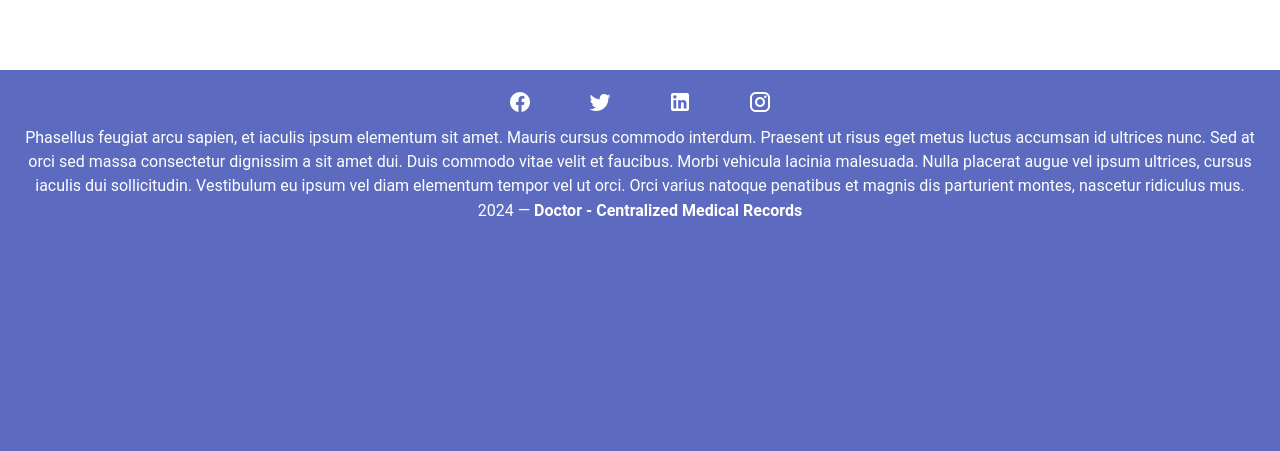
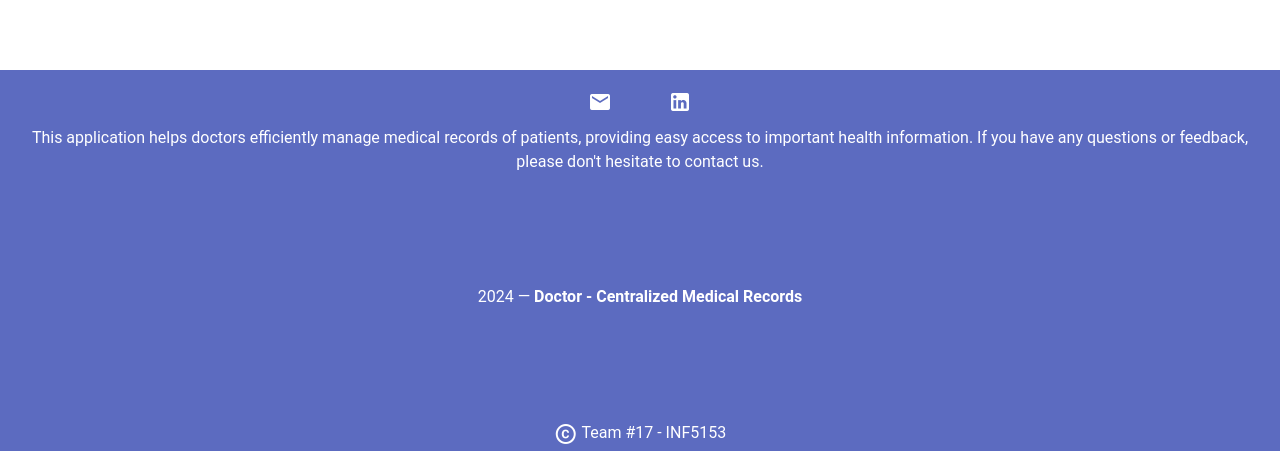
Before and after one commit to CyberFery/med, a Vue app in the folder frontend/: page / in a window 1280 px wide. Shown: the part 346-797 px from the top of the page. Built offline with nearby package versions, Linux system fonts and the light colour scheme.

Commit message:
Update Footer component with new icons and project description

```diff
--- a/frontend/src/components/Footer.vue
+++ b/frontend/src/components/Footer.vue
@@ -1,15 +1,13 @@
 <script setup lang="ts">
 const icons = [
-  'mdi-facebook',
-  'mdi-twitter',
+  'mdi-email',
   'mdi-linkedin',
-  'mdi-instagram',
 ];
 </script>
 
 <template>
   <v-footer
-    class="bg-indigo-lighten-1 text-center d-flex flex-column"
+    class="bg-indigo-lighten-1 text-center d-flex flex-column h-auto"
   >
     <div>
       <v-btn
@@ -22,13 +20,19 @@ const icons = [
     </div>
 
     <div class="pt-0">
-      Phasellus feugiat arcu sapien, et iaculis ipsum elementum sit amet. Mauris cursus commodo interdum. Praesent ut risus eget metus luctus accumsan id ultrices nunc. Sed at orci sed massa consectetur dignissim a sit amet dui. Duis commodo vitae velit et faucibus. Morbi vehicula lacinia malesuada. Nulla placerat augue vel ipsum ultrices, cursus iaculis dui sollicitudin. Vestibulum eu ipsum vel diam elementum tempor vel ut orci. Orci varius natoque penatibus et magnis dis parturient montes, nascetur ridiculus mus.
+      This application helps doctors efficiently manage medical records of patients, providing easy access to important health information. If you have any questions or feedback, please don't hesitate to contact us.
     </div>
 
-    <v-divider></v-divider>
+    <v-spacer/>
 
     <div>
       {{ new Date().getFullYear() }} — <strong>Doctor - Centralized Medical Records</strong>
+    </div>
+
+    <v-spacer/>
+
+    <div>
+      <v-icon>mdi-copyright</v-icon> Team #17 - INF5153
     </div>
   </v-footer>
 </template>
```
